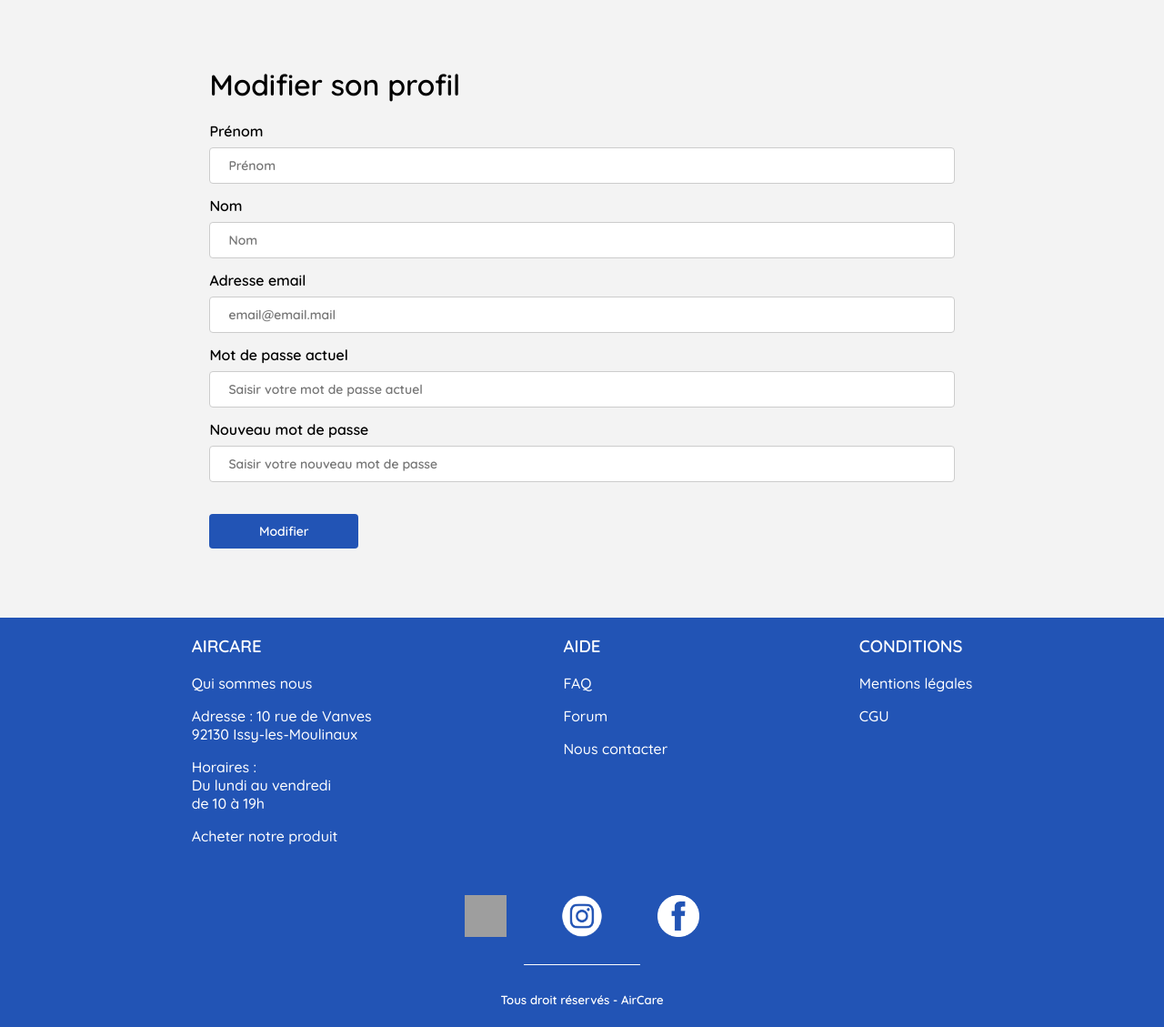
After one commit to ABethuel/APP-G5B-AIRCARE, a PHP site: page /change_profile.php in a window 1280 px wide. The commit adds this page. Shown: the whole page at 91% size. Run offline with PHP 8.4, Linux system fonts and the light colour scheme; a user stored in the database is signed in; grey boxes are pictures that could not be loaded.

Commit message:
front change profile

```diff
--- a/Components/header.php
+++ b/Components/header.php
@@ -27,7 +27,7 @@ function displayProfilOrConnexion(){
                     <a class="name_profile"><?php echo $first_name . ' '. $last_name; ?></a>
                     <div class="dropdown-content">
                         <a href="../authentication/logout_action.php">Se déconnecter</a>
-                        <a href="#">Modifier son profil</a>
+                        <a href="../change_profile.php">Modifier son profil</a>
                     </div>
                 </div>
             </div>
--- a/Components/style_header.css
+++ b/Components/style_header.css
@@ -128,28 +128,10 @@ nav{
     margin-top: .5%;
 }
 
-.arrow_header {
-    border: solid black;
-    border-width: 0 3px 3px 0;
-    display: inline-block;
-    padding: 2.5%;
-    vertical-align: middle;
-    height: 8px;
-    width: 38px;
-    margin-left: 10%;
-    margin-top: 7%;
-  }
-
-.down_arrow {
-    transform: rotate(45deg);
-    -webkit-transform: rotate(45deg);
-}
-
 .dropdown-content {
     display: none;
     position: absolute;
     background-color: #F5F5F5;
-    min-width: 160px;
     box-shadow: 0px 8px 16px 0px rgba(0,0,0,0.2);
     z-index: 1;
   }
--- /dev/null
+++ b/change_profile.php
@@ -0,0 +1,47 @@
+<?php
+session_start();
+?>
+
+<!DOCTYPE html>
+
+<html>
+    <head>
+        <meta charset="utf-8" />
+        <link rel="stylesheet" href="style_change_profile.css">
+        <link rel="icon" href="./Assets/images/logo.ico"/> <!-- icone du site onglet du navigateur -->
+        <title>Modifier son profil</title>
+    </head>
+
+    <body>
+
+        <div class="change_content">
+            <h1>Modifier son profil</h1>
+            <div class="form_change">
+
+                <!-- Formulaire de contact -->
+                <form action="">
+
+                    <label for="first_name">Prénom</label>
+                    <input class="input_change" type="text" id="first_name" name="first_name" placeholder=<?php echo $_SESSION['first_name']?>>
+
+                    <label for="last_name">Nom</label>
+                    <input class="input_change" type="text" id="last_name" name="last_name" placeholder=<?php echo $_SESSION['last_name']?>>
+
+                    <label for="email">Adresse email</label> <!-- Texte au dessus du champ de saisie -->
+                    <input class="input_change" change type="email" id="email" name="adress_email" placeholder=<?php echo $_SESSION['email']?>>
+
+                    <label for="actual_password">Mot de passe actuel</label>
+                    <input class="input_change" type="password" id="actual_password" name="actual_password" placeholder="Saisir votre mot de passe actuel">
+
+                    <label for="new_password">Nouveau mot de passe</label>
+                    <input class="input_change" type="password" id="new_password" name="new_password" placeholder="Saisir votre nouveau mot de passe">
+
+                    <input type="submit" value="Modifier">
+                </form>
+            </div>
+        </div>
+
+        <?php include_once('./Components/footer.php'); ?>
+
+    </body>
+</html>
--- /dev/null
+++ b/style_change_profile.Css
@@ -0,0 +1,73 @@
+@import url("./Components/style_header.css");
+@import url("./Components/style_footer.css");
+@font-face {              /** Ajouter police depuis dossier **/
+    font-family: qwigley;
+    src: url('./Assets/Fonts/Qwigley-Regular.ttf');
+}
+
+@font-face {
+    font-family: Quicksand-Bold;
+    src: url('/Assets/Fonts/Quicksand-Bold.ttf');
+}
+
+@font-face {
+    font-family: Quicksand-SemiBold;
+    src: url('Assets/Fonts/Quicksand-SemiBold.ttf');
+}
+
+@font-face {
+    font-family: Quicksand-Medium;
+    src: url('Assets/Fonts/Quicksand-Medium.ttf');
+}
+
+body {
+    font-family: Quicksand-SemiBold;
+    background-color: #F3F3F3;
+    margin: 0px;
+    padding: 0px;
+}
+
+section, body, html{
+    width: 100%;
+    height: 100%;
+}
+
+.change_content{
+    padding-top: 1%;
+    margin: 18%;
+    margin-top: 3%;
+    margin-bottom: 6%;
+
+}
+
+.input_change , select {
+    width: 100%;
+    padding: 10px 20px;
+    margin: 8px 0 14px;
+    display: inline-block;
+    border: 1px solid #ccc;
+    border-radius: 4px;
+    box-sizing: border-box;
+    font-family: Quicksand-SemiBold;
+    font-size: 14px;
+}
+
+input[type=submit] {
+    width: 20%;
+    background-color: #2254B5;
+    color: white;
+    padding: 10px 20px;
+    margin: 8px 0;
+    border: none;
+    border-radius: 4px;
+    cursor: pointer;
+    opacity: 1;
+    margin-top: 2.5%;
+    margin-bottom: 0%;
+    font-family: Quicksand-SemiBold;
+    font-size: 14px;
+}
+
+input[type=submit]:hover {
+    background-color: #1697F4;
+}
```
Lines whose indentation alone changed are shown as unchanged.
